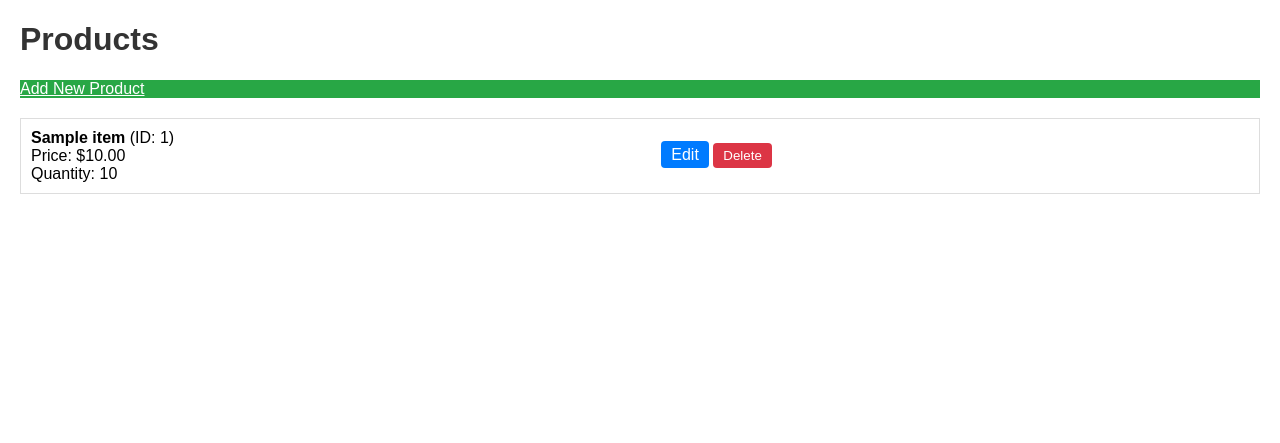
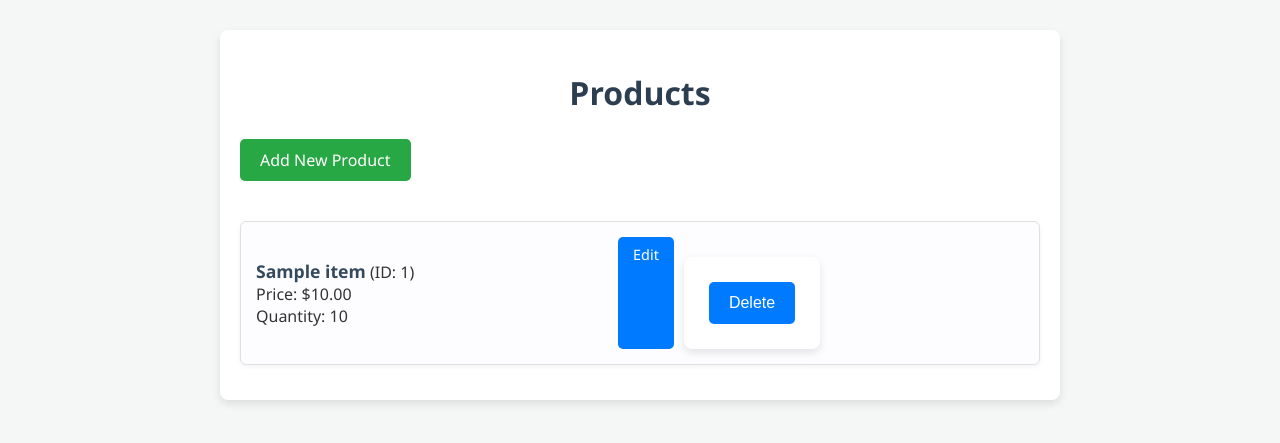
Before and after one commit to MarcMan710/crud-fastapi, a Flask app: page / in a window 1280 px wide. Shown: the top 443 px of the page. Run offline with Flask 3, Linux system fonts and the light colour scheme; a database or web service that is not in the repository returns one stand-in record (values such as "Sample title"); data that the repository does not hold is empty.

Commit message:
Update: Refactor HTML templates to use external CSS for styling, enhancing maintainability and consistency across the application.

```diff
--- /dev/null
+++ b/backend/products.sql
@@ -0,0 +1,6 @@
+CREATE TABLE products (
+    id INTEGER PRIMARY KEY AUTOINCREMENT,
+    name VARCHAR(255) UNIQUE NOT NULL,
+    price REAL NOT NULL,
+    quantity INTEGER NOT NULL
+);
--- /dev/null
+++ b/frontend/static/style.css
@@ -0,0 +1,161 @@
+body {
+    font-family: 'Segoe UI', Tahoma, Geneva, Verdana, sans-serif;
+    margin: 0;
+    padding: 0;
+    background-color: #f4f7f6;
+    color: #333;
+}
+
+.container {
+    max-width: 800px;
+    margin: 30px auto;
+    padding: 20px;
+    background-color: #ffffff;
+    border-radius: 8px;
+    box-shadow: 0 4px 8px rgba(0, 0, 0, 0.1);
+}
+
+h1 {
+    color: #2c3e50;
+    text-align: center;
+    margin-bottom: 25px;
+}
+
+.add-link {
+    display: inline-block;
+    background-color: #28a745;
+    color: white;
+    padding: 10px 20px;
+    text-decoration: none;
+    border-radius: 5px;
+    margin-bottom: 20px;
+    transition: background-color 0.3s ease;
+}
+
+.add-link:hover {
+    background-color: #218838;
+}
+
+.product-list {
+    margin-top: 20px;
+}
+
+.product-item {
+    background-color: #fdfdff;
+    border: 1px solid #e0e0e0;
+    padding: 15px;
+    margin-bottom: 15px;
+    border-radius: 6px;
+    display: flex;
+    justify-content: space-between;
+    align-items: center;
+    box-shadow: 0 2px 4px rgba(0, 0, 0, 0.05);
+}
+
+.product-item div {
+    flex-grow: 1;
+}
+
+.product-item strong {
+    color: #34495e;
+    font-size: 1.1em;
+}
+
+.product-actions {
+    display: flex;
+    gap: 10px;
+}
+
+.edit-btn, .delete-btn {
+    padding: 8px 15px;
+    border-radius: 5px;
+    text-decoration: none;
+    cursor: pointer;
+    font-size: 0.9em;
+    transition: background-color 0.3s ease;
+}
+
+.edit-btn {
+    background-color: #007bff;
+    color: white;
+    border: none;
+}
+
+.edit-btn:hover {
+    background-color: #0056b3;
+}
+
+.delete-btn {
+    background-color: #dc3545;
+    color: white;
+    border: none;
+}
+
+.delete-btn:hover {
+    background-color: #c82333;
+}
+
+.delete-form {
+    display: inline;
+}
+
+p {
+    text-align: center;
+    color: #666;
+}
+
+/* Form Styles */
+form {
+    background-color: #ffffff;
+    padding: 25px;
+    border-radius: 8px;
+    box-shadow: 0 4px 8px rgba(0, 0, 0, 0.1);
+    margin-top: 20px;
+}
+
+form div {
+    margin-bottom: 15px;
+}
+
+label {
+    display: block;
+    margin-bottom: 8px;
+    font-weight: bold;
+    color: #555;
+}
+
+input[type="text"],
+input[type="number"] {
+    width: calc(100% - 22px); /* Account for padding and border */
+    padding: 10px;
+    border: 1px solid #ccc;
+    border-radius: 5px;
+    font-size: 1em;
+}
+
+button[type="submit"] {
+    background-color: #007bff;
+    color: white;
+    padding: 12px 20px;
+    border: none;
+    border-radius: 5px;
+    cursor: pointer;
+    font-size: 1em;
+    transition: background-color 0.3s ease;
+}
+
+button[type="submit"]:hover {
+    background-color: #0056b3;
+}
+
+.back-link {
+    display: inline-block;
+    margin-top: 20px;
+    text-decoration: none;
+    color: #007bff;
+    transition: color 0.3s ease;
+}
+
+.back-link:hover {
+    color: #0056b3;
+}
--- a/frontend/templates/index.html
+++ b/frontend/templates/index.html
@@ -4,28 +4,10 @@
     <meta charset="UTF-8">
     <meta name="viewport" content="width=device-width, initial-scale=1.0">
     <title>Product Management</title>
-    <style>
-        body { font-family: Arial, sans-serif; margin: 20px; }
-        h1 { color: #333; }
-        .product-list { margin-top: 20px; }
-        .product-item {
-            border: 1px solid #ddd;
-            padding: 10px;
-            margin-bottom: 10px;
-            display: flex;
-            justify-content: space-between;
-            align-items: center;
-        }
-        .product-item div { flex-grow: 1; }
-        .product-actions a { margin-left: 10px; text-decoration: none; padding: 5px 10px; border-radius: 4px; }
-        .edit-btn { background-color: #007bff; color: white; }
-        .add-btn { background-color: #28a745; color: white; }
-        .delete-form { display: inline; }
-        .delete-btn { background-color: #dc3545; color: white; border: none; padding: 5px 10px; border-radius: 4px; cursor: pointer; }
-        .add-link { display: block; margin-top: 20px; }
-    </style>
+    <link rel="stylesheet" href="{{ url_for('static', filename='style.css') }}">
 </head>
 <body>
+    <div class="container">
     <h1>Products</h1>
     <a href="/add" class="add-btn add-link">Add New Product</a>
     <div class="product-list">
@@ -49,5 +31,6 @@
             <p>No products found. Add some!</p>
         {% endif %}
     </div>
+    </div>
 </body>
 </html>
```
Also changed, not shown: frontend/templates/add_product.html (+3 -10 lines), frontend/templates/edit_product.html (+3 -10 lines).
